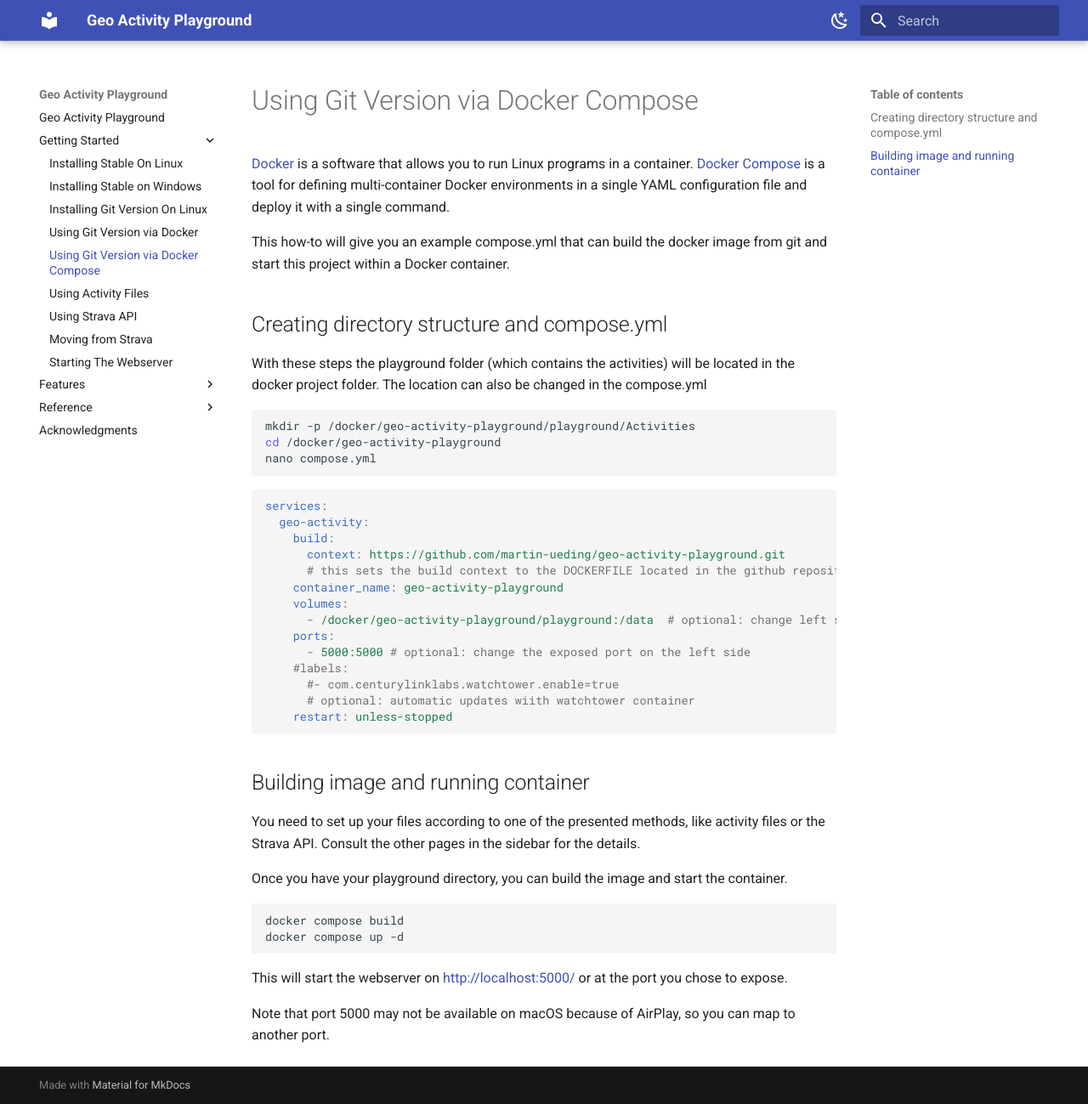
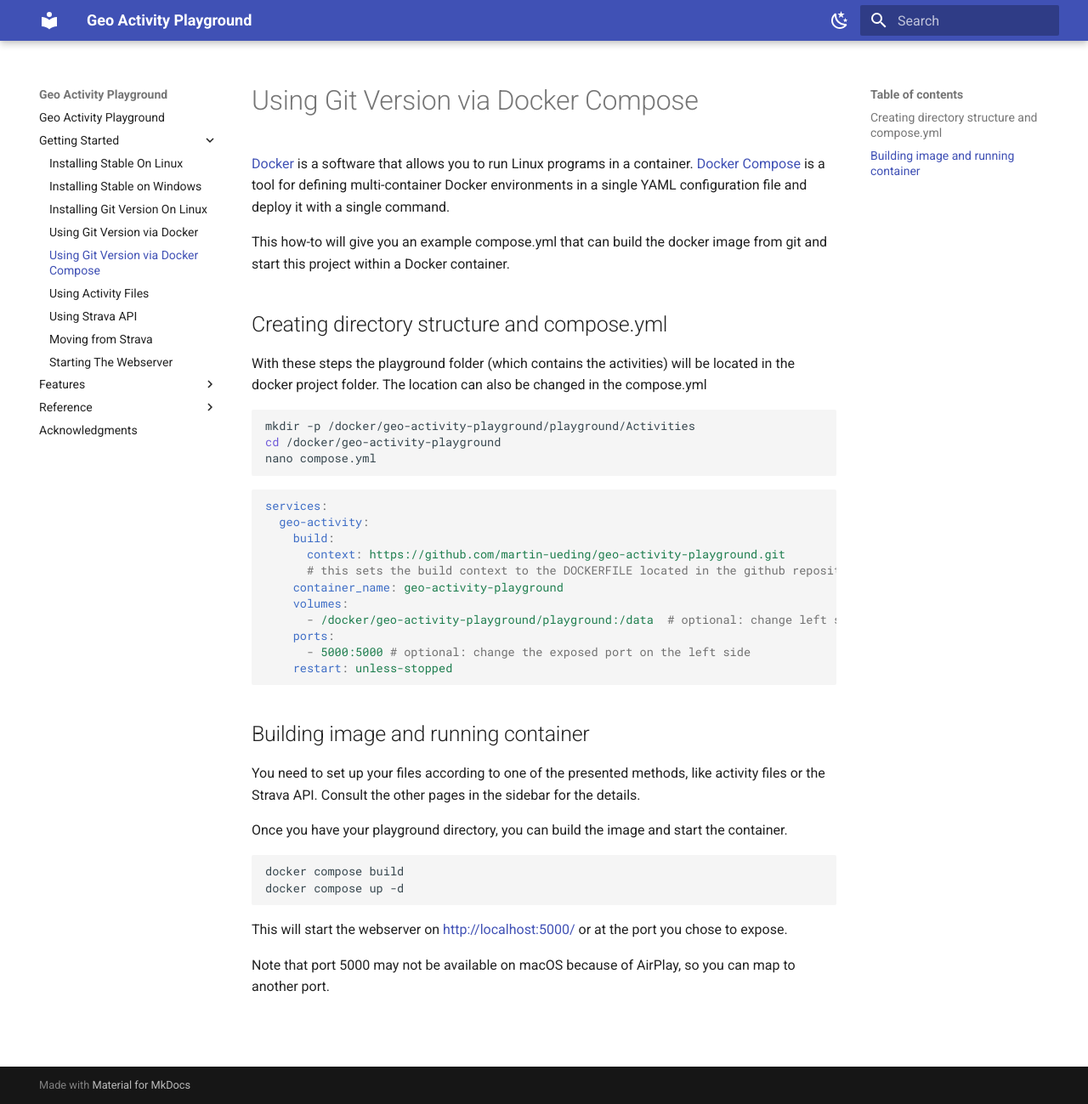
Before and after one commit to martin-ueding/geo-activity-playground, an MkDocs documentation site: the page built from docs/getting-started/docker-compose.md, in a window 1280 px wide and 1299 px high. Shown: the whole window at 85% size. Built offline with MkDocs 1.6.1 and Material for MkDocs 9.7.7, drawn with Linux system fonts in a browser that asks for light colours.

Commit message:
remove watchtower label from compose.yml

````diff
--- a/docs/getting-started/docker-compose.md
+++ b/docs/getting-started/docker-compose.md
@@ -26,9 +26,6 @@
       - /docker/geo-activity-playground/playground:/data  # optional: change left side to your desired playground directory
     ports:
       - 5000:5000 # optional: change the exposed port on the left side
-    #labels:
-      #- com.centurylinklabs.watchtower.enable=true
-      # optional: automatic updates wiith watchtower container
     restart: unless-stopped
 ```
 
````
